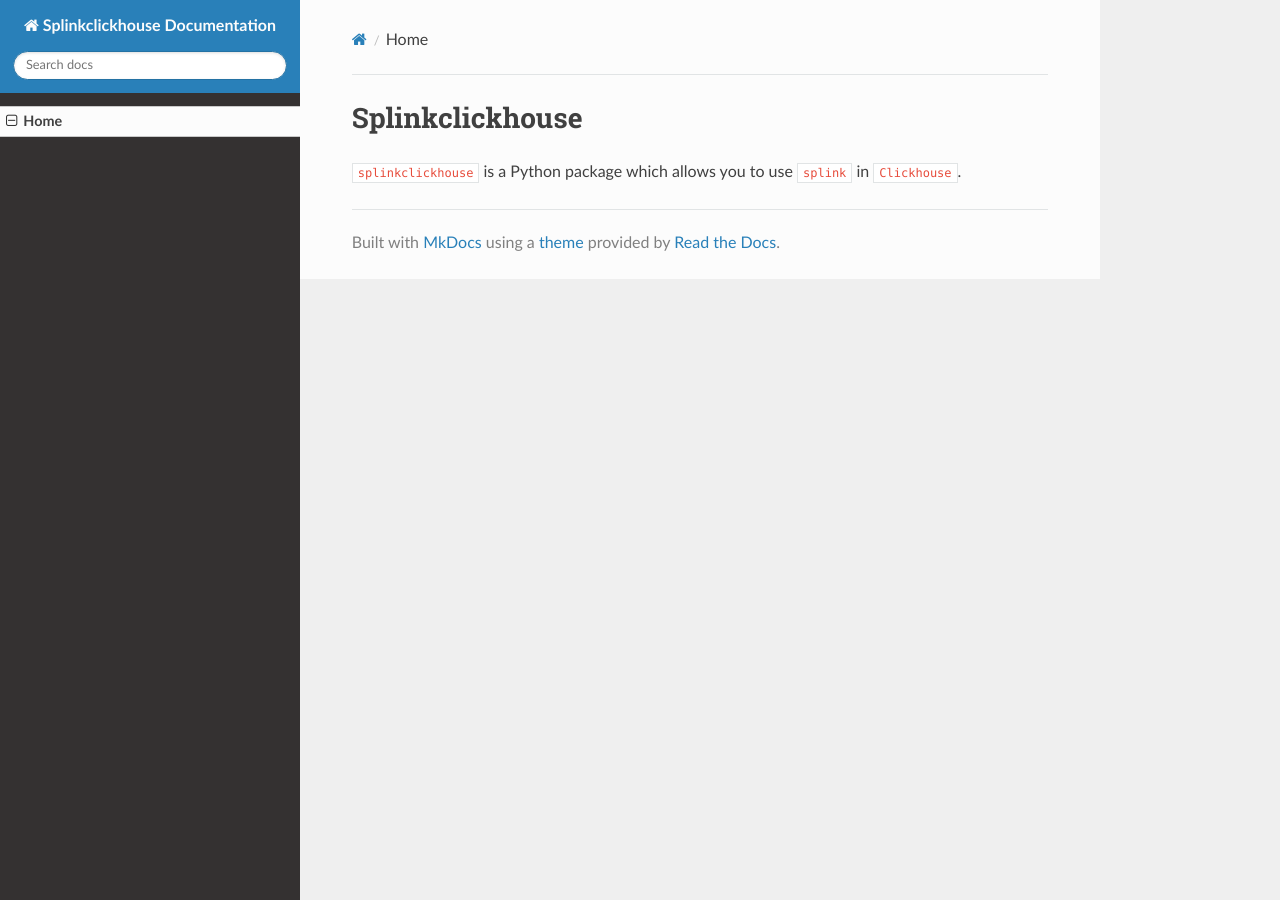
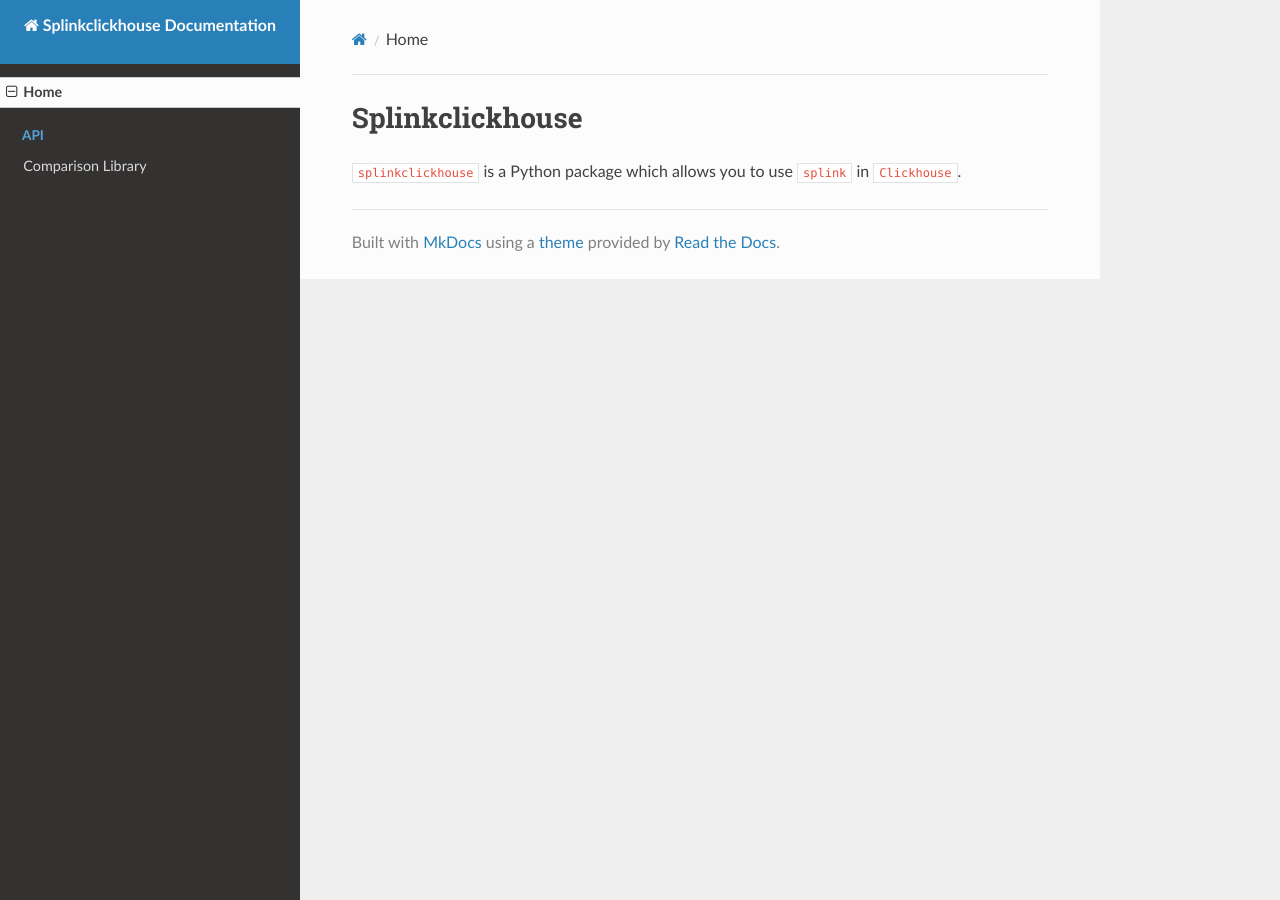
Before and after one commit to ADBond/splinkclickhouse, an MkDocs documentation site: the page built from docs/index.md, in a window 1280 px wide. Built offline with MkDocs 1.6.1, drawn with Linux system fonts in a browser that asks for light colours; nearby versions of some CDN libraries.

Commit message:
+mkdocstrings

```diff
--- a/mkdocs.yml
+++ b/mkdocs.yml
@@ -1,4 +1,8 @@
 site_name: Splinkclickhouse Documentation
 nav:
   - Home: index.md
+  - API:
+    - Comparison Library: api/comparison_library.md
 theme: readthedocs
+plugins:
+  - mkdocstrings
--- a/pyproject.toml
+++ b/pyproject.toml
@@ -70,6 +70,7 @@ chdb = [
 ]
 docs = [
     "mkdocs>=1.6.1",
+    "mkdocstrings-python>=1.13.0",
 ]
 
 
```
Also changed, not shown: 1 other file.
